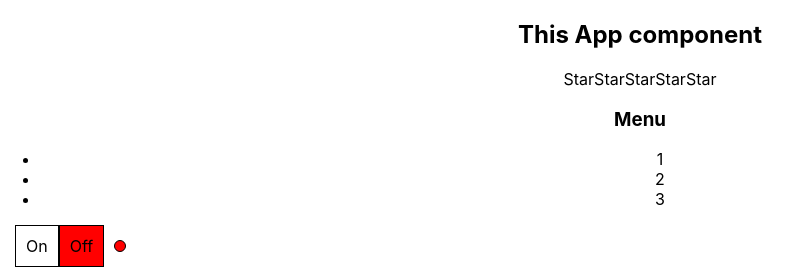
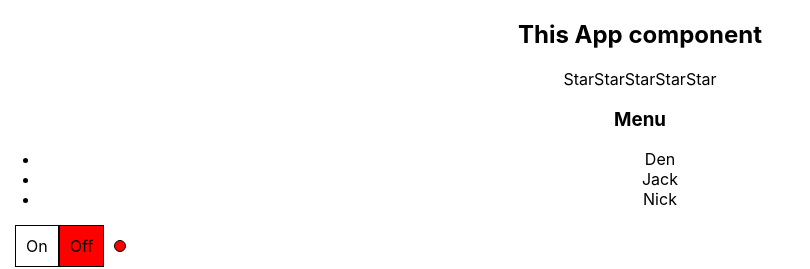
Before and after one commit to Oleg-Melnikow/React_Examples, a React (Create React App) app: page / in a window 1280 px wide. Shown: the top 269 px of the page, without its empty margins (0-810 px from the left). Built offline with nearby package versions, Linux system fonts and the light colour scheme.

Commit message:
add array of items to Accordion

```diff
--- a/src/App.tsx
+++ b/src/App.tsx
@@ -16,6 +16,11 @@ function App() {
     let [on, setOn] = useState<boolean>(true);
     let [value, setValue] = useState<RatingValueType>(0);
     let [collapsed, setCollapsed] = useState<boolean>(false)
+    const items = [{title: "Den", value: 1}, {title: "Jack", value: 2}, {title: "Nick", value: 3}]
+
+    function onClickItem(value: number){
+        alert(`click item: ${value}`)
+    }
 
     function toggleHandler(){
         setCollapsed(!collapsed)
@@ -25,7 +30,7 @@ function App() {
         <div className="App">
             <PageTitle title="This App component"/>
             <Rating value={value} setValue={setValue} />
-            <Accordion titleValue="Menu" collapsed={collapsed} toggleHandler={toggleHandler}/>
+            <Accordion titleValue="Menu" collapsed={collapsed} toggleHandler={toggleHandler} items={items} onClick={onClickItem}/>
             <UnControlOnOff/>
             <UnControlledAccordion titleValue="Navigation"/>
             <OnOff on={on} setOn={setOn}/>
--- a/src/components/Accordion/Accordion.tsx
+++ b/src/components/Accordion/Accordion.tsx
@@ -3,12 +3,24 @@ import React from 'react';
 export type AccordionPropsType = {
     titleValue: string,
     collapsed: boolean,
-    toggleHandler: () => void
+    toggleHandler: () => void,
+    items: ItemType[],
+    onClick: (value: number) => void
 }
 
 type AccordionTitlePropsType = {
     title: string,
     toggleHandler: () => void
+}
+
+export type AccordionBodyPropsType = {
+    items: ItemType[],
+    onClick: (value: number) => void
+}
+
+type ItemType = {
+    title: string,
+    value: number
 }
 
 export function Accordion(props: AccordionPropsType) {
@@ -18,7 +30,7 @@ export function Accordion(props: AccordionPropsType) {
     return (
         <div>
             <AccordionTitle title={titleValue} toggleHandler={toggleHandler}/>
-            {!collapsed && <AccordionBody/>}
+            {!collapsed && <AccordionBody items={props.items} onClick={props.onClick}/>}
         </div>
     )
 }
@@ -30,12 +42,10 @@ function AccordionTitle(props: AccordionTitlePropsType) {
     </>
 }
 
-function AccordionBody() {
+function AccordionBody(props: AccordionBodyPropsType) {
     return <>
         <ul>
-            <li>1</li>
-            <li>2</li>
-            <li>3</li>
+            {props.items.map(el => <li key={el.value} onClick={() => props.onClick(el.value)}>{el.title}</li>)}
         </ul>
     </>
 }
```
Also changed, not shown: 1 other file (tests, documents, lock files or other folders).
